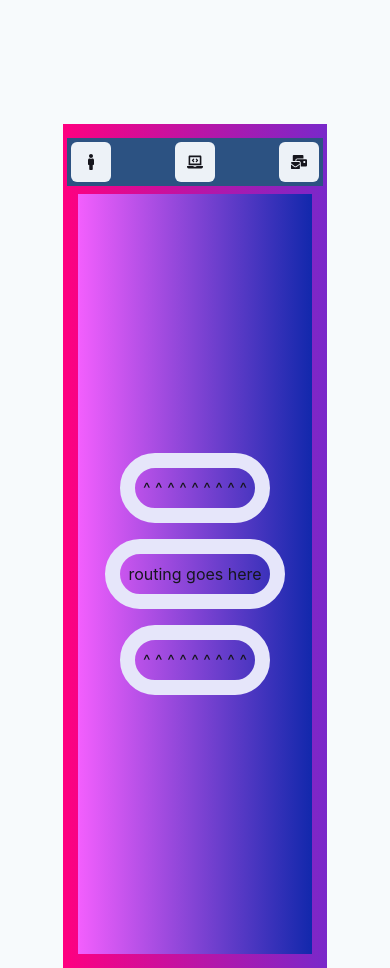
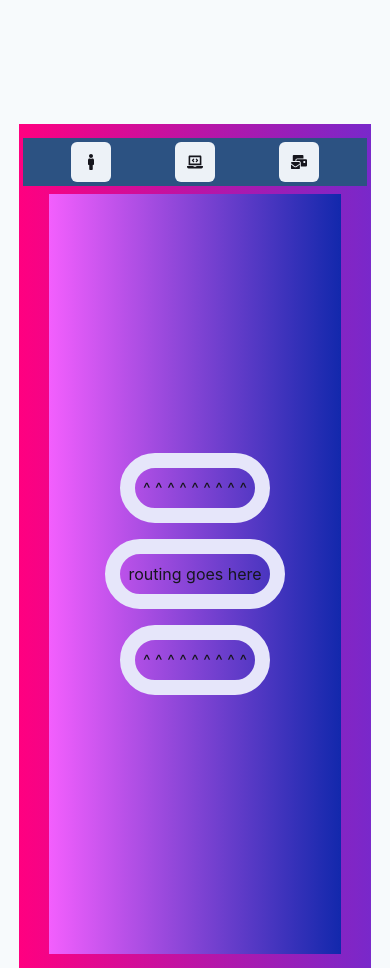
Before and after one commit to jfrausto/next-portfolio, a Next.js app: page / in a window 390 px wide. Shown: the part 720-1688 px from the top of the page. Built offline with nearby package versions, Linux system fonts and the light colour scheme.

Commit message:
add responsive padding, dark switch absolute

```diff
--- a/src/components/DarkModeSwitch.tsx
+++ b/src/components/DarkModeSwitch.tsx
@@ -5,7 +5,7 @@ export const DarkModeSwitch = () => {
   const isDark = colorMode === 'dark'
   return (
     <Switch
-      position="fixed"
+      position="absolute"
       top="1rem"
       right="1rem"
       color="green"
--- a/src/components/Layout.tsx
+++ b/src/components/Layout.tsx
@@ -5,9 +5,6 @@ import { Hero } from '../components/Hero';
 import { DarkModeSwitch } from '../components/DarkModeSwitch';
 import { Main } from '../components/Main';
 import NavBar from './NavBar';
-
-
-
 
 const Layout: React.FC = (props) => {
   const { colorMode } = useColorMode();
--- a/src/components/Main.tsx
+++ b/src/components/Main.tsx
@@ -7,7 +7,7 @@ export const Main = (props: FlexProps) => (
     justifyContent="center"
     p={4}
     minH="90vh"
-  minW="60vw"
+    minW="75vw"
     bgGradient="linear(to-l, #1228AC, #F35FFD)"
     {...props}
   />
--- a/src/components/NavBar.tsx
+++ b/src/components/NavBar.tsx
@@ -9,7 +9,9 @@ const NavBar: React.FC = () => {
   return (
     <>
       <Stack
-        p={1}
+        // p={1}
+        py={[1, 2, 10, 12]}
+        px={[12, 10, 2, 2]}
         direction={["row", "row", "column", "column"]}
         bg="blue.700"
         spacing={16}
@@ -25,7 +27,7 @@ const NavBar: React.FC = () => {
         <Flex>
           <Box>
           <IconButton
-              aria-label="about"
+              aria-label="work"
               icon={<FaLaptopCode/>}
             />
           </Box>
@@ -33,7 +35,7 @@ const NavBar: React.FC = () => {
         <Flex>
           <Box>
             <IconButton
-              aria-label="about"
+              aria-label="contact"
               icon={<FaMailBulk/>}
             />
           </Box>
```
Lines whose indentation alone changed are shown as unchanged.
